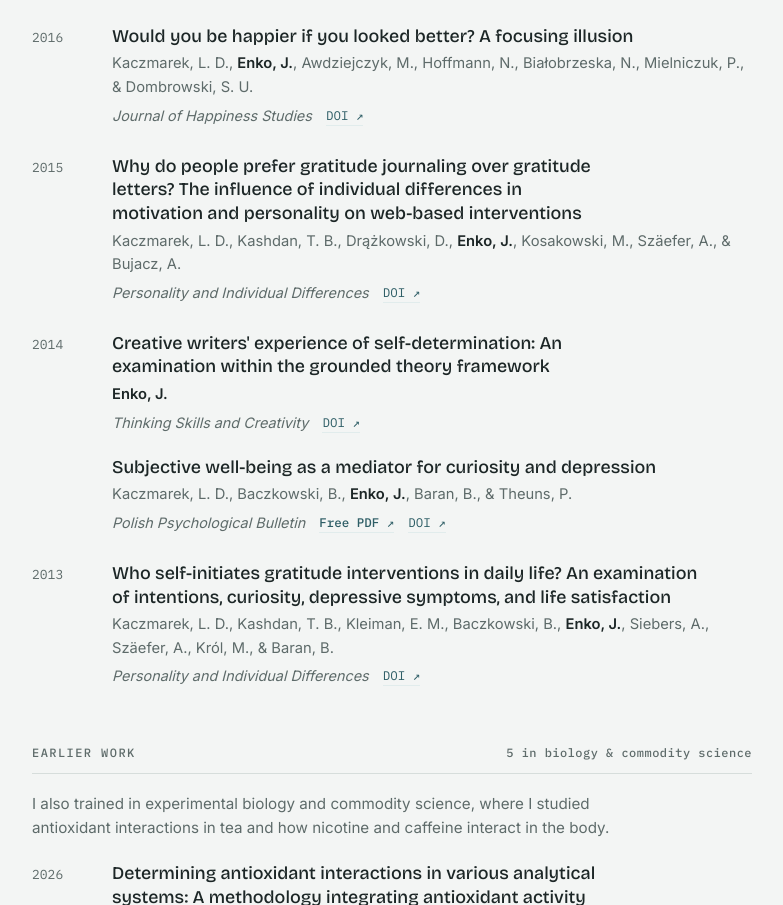
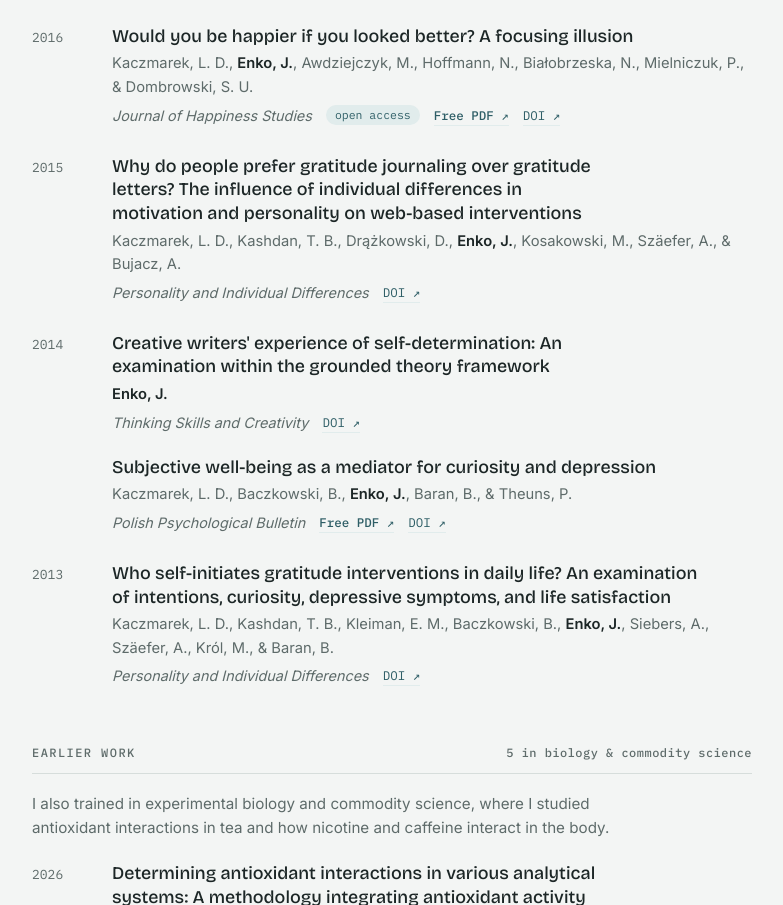
Before and after one commit to JolantaEnko/JolantaEnko.github.io, a plain HTML site: page index.html in a window 1280 px wide. Shown: the part 2539-3444 px from the top of the page, without its empty margins (248-1031 px from the left). Drawn offline with nearby package versions, Linux system fonts and the light colour scheme.

Commit message:
Add files via upload

```diff
--- a/index.html
+++ b/index.html
@@ -273,7 +273,7 @@ footer { font-family: var(--f-mono); font-size: 12px; color: var(--muted); }
         <article class="paper">
           <h3><a href="https://doi.org/10.1007/s10902-014-9598-0">Would you be happier if you looked better? A focusing illusion</a></h3>
           <p class="authors">Kaczmarek, L. D., <b>Enko, J.</b>, Awdziejczyk, M., Hoffmann, N., Białobrzeska, N., Mielniczuk, P., &amp; Dombrowski, S. U.</p>
-          <div class="meta"><span class="venue">Journal of Happiness Studies</span><a href="https://doi.org/10.1007/s10902-014-9598-0">DOI ↗</a></div>
+          <div class="meta"><span class="venue">Journal of Happiness Studies</span><span class="oa">open access</span><a class="pdf" href="https://link.springer.com/content/pdf/10.1007/s10902-014-9598-0.pdf">Free PDF ↗</a><a href="https://doi.org/10.1007/s10902-014-9598-0">DOI ↗</a></div>
         </article>
       </div></div>
 
```
